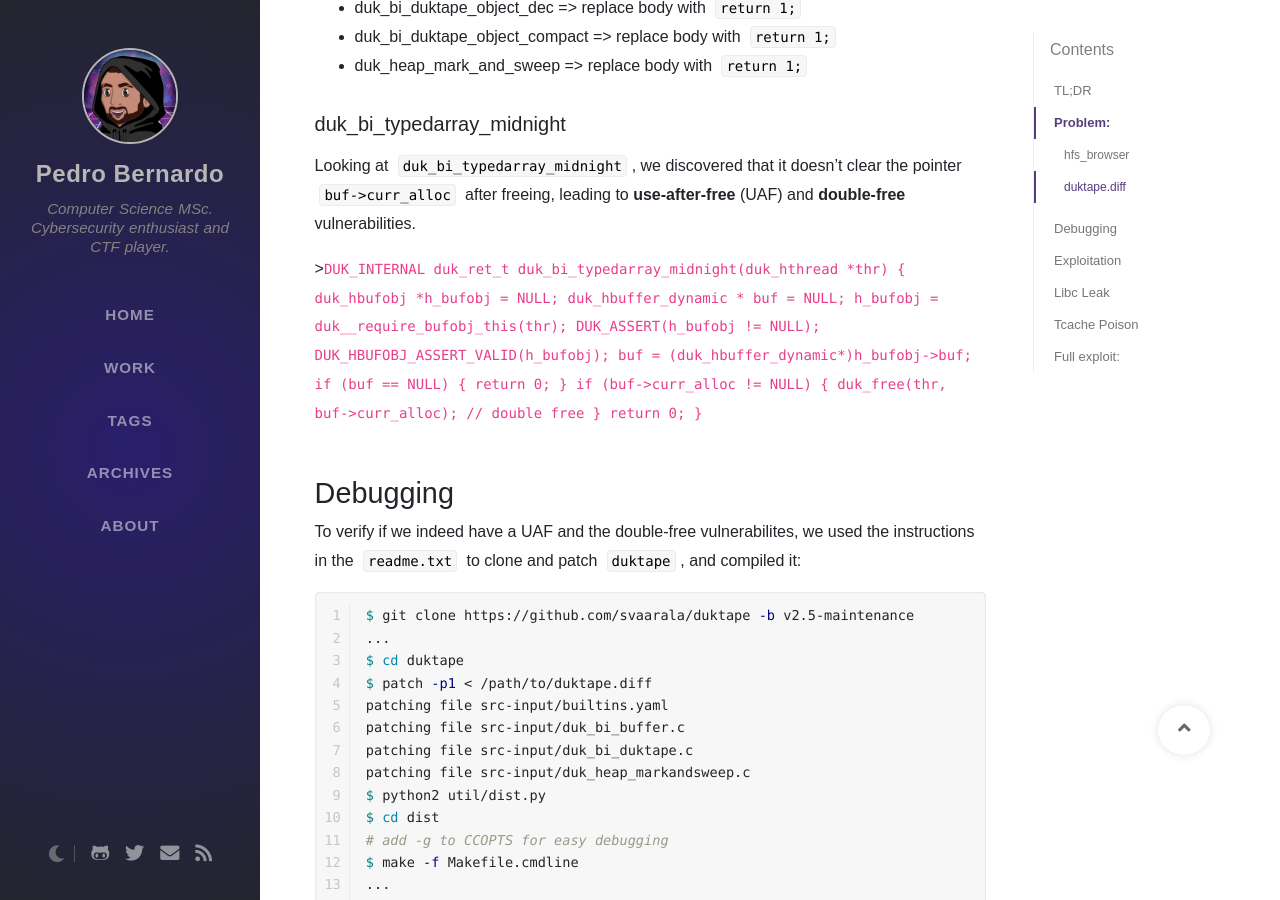
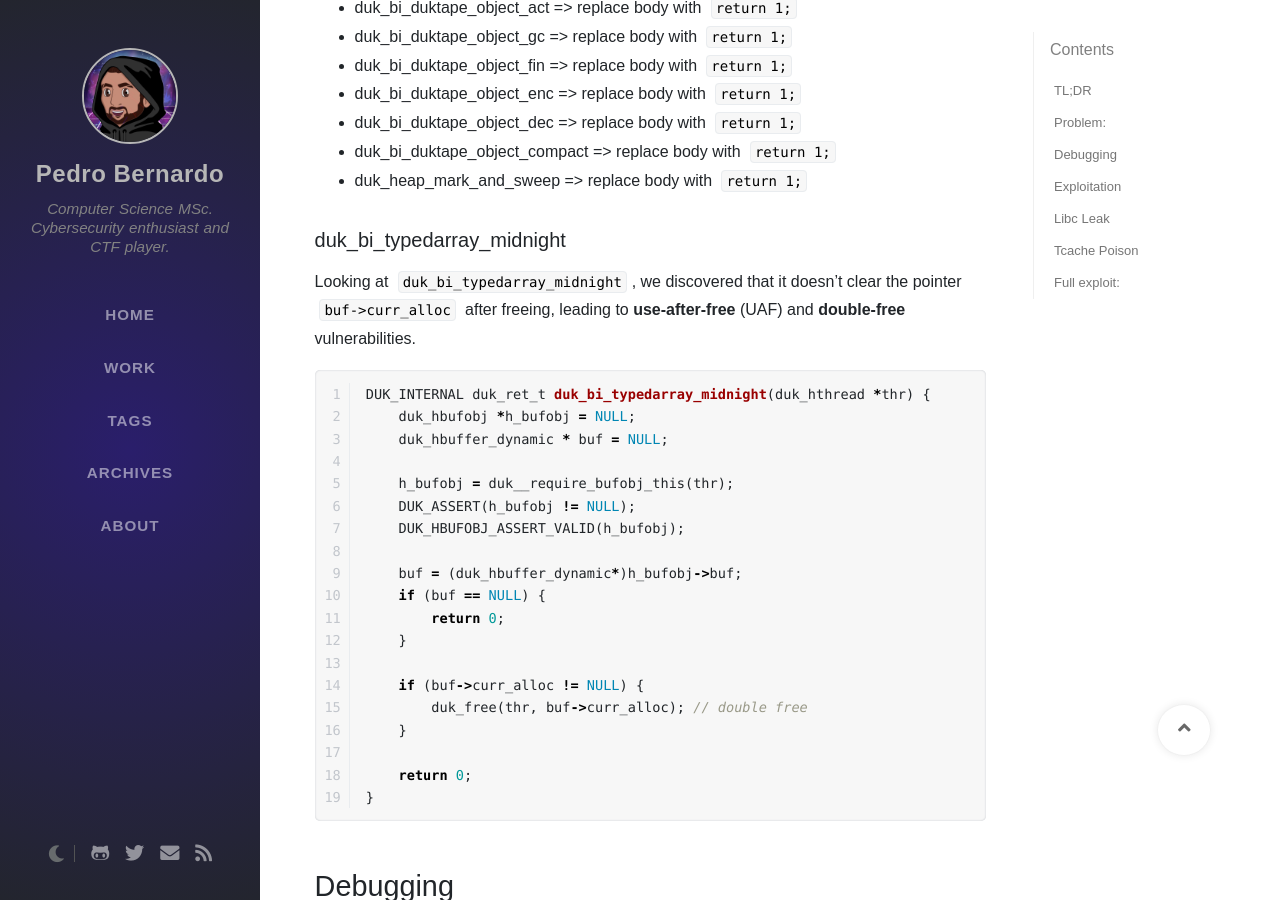
Before and after one commit to Pedro-Bernardo/pedro-bernardo.github.io, a Jekyll site: the page built from _posts/2022-04-03-midnightQuals22_hfs_browser.md, in a window 1280 px wide and 900 px high, scrolled down 1519 px. Built offline with Jekyll 4.4.1, drawn with Linux system fonts in a browser that asks for light colours; nearby versions of some CDN libraries; some web fonts are replaced; comment, search, counter and statistics services are not loaded.

Commit message:
try to fix js text

````diff
--- a/_posts/2022-04-03-midnightQuals22_hfs_browser.md
+++ b/_posts/2022-04-03-midnightQuals22_hfs_browser.md
@@ -36,7 +36,7 @@ We are given a tar file containing the following:
 ## hfs_browser
 It visits a user-provided url to a JavaScript (JS) file and executes that JS using [duktape](https://github.com/svaarala/duktape), a portable and embeddable Javascript engine.
 
-```checksec
+```
 vagrant@ubuntu-focal:~/shared/midnightQ22/hfs/chall$ checksec hfs_browser
 [*] '/home/vagrant/shared/midnightQ22/hfs/chall/hfs_browser'
     Arch:     amd64-64-little
@@ -63,7 +63,7 @@ In `duktape.diff` the challenge authors modify functions related to typed arrays
 ### duk_bi_typedarray_midnight
 
 Looking at `duk_bi_typedarray_midnight`, we discovered that it doesn't clear the pointer `buf->curr_alloc` after freeing, leading to **use-after-free** (UAF) and **double-free** vulnerabilities.
-```c=
+```c
 DUK_INTERNAL duk_ret_t duk_bi_typedarray_midnight(duk_hthread *thr) {
     duk_hbufobj *h_bufobj = NULL;
     duk_hbuffer_dynamic * buf = NULL;
````
